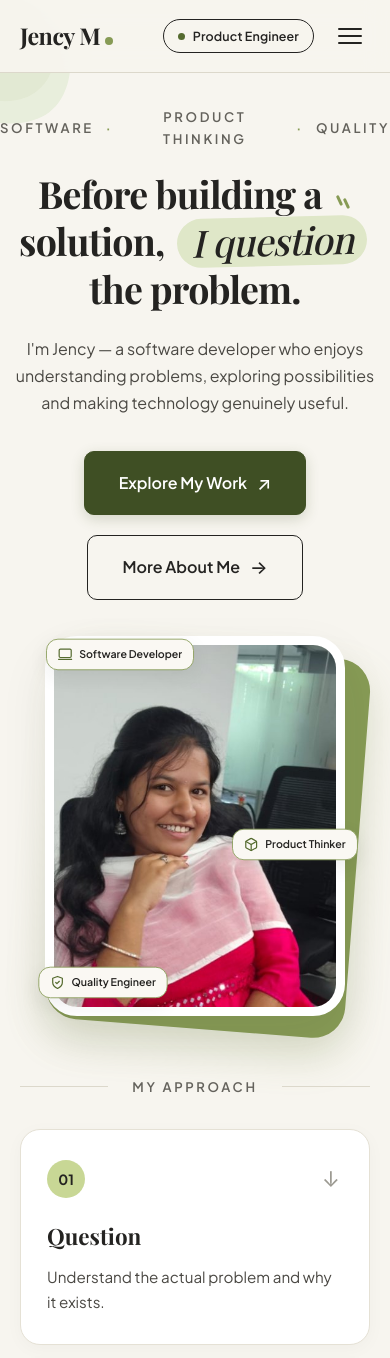
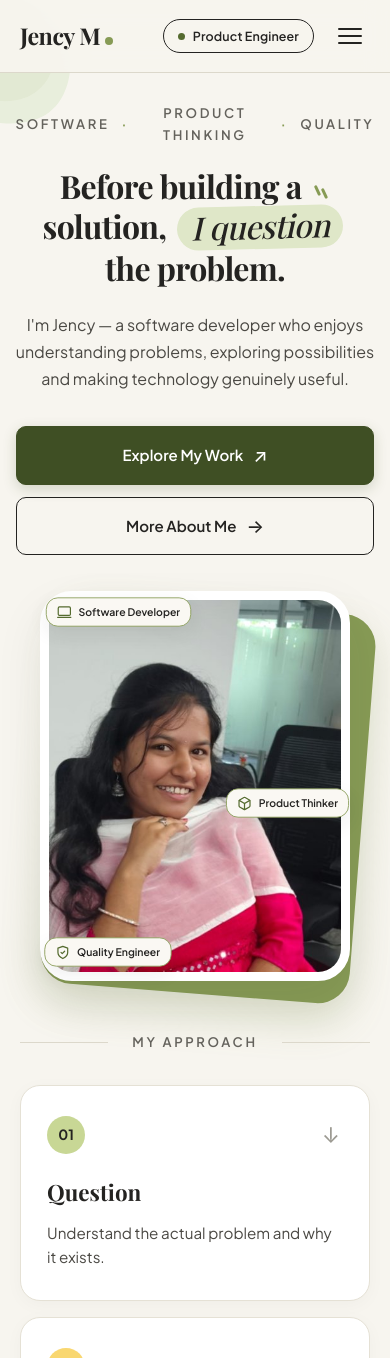
Before and after one commit to jencym634-sudo/portfolio, a PHP site: page / in a window 390 px wide. Shown: the top 1358 px of the page. Run offline with PHP 8.4, Linux system fonts and the light colour scheme; data comes from the database, SQL or seed files in the repository; data that the repository does not hold is empty; some web fonts are replaced.

Commit message:
Changed the style

```diff
--- a/assets/css/style.css
+++ b/assets/css/style.css
@@ -280,9 +280,9 @@ button {
 /* ===== HERO SECTION ===== */
 .hero {
     position: relative;
-    min-height: 100vh;
-    padding-top: calc(var(--nav-height) + 36px);
-    padding-bottom: 70px;
+    min-height: calc(100vh - var(--nav-height));
+    padding-top: calc(var(--nav-height) + 24px);
+    padding-bottom: 60px;
     display: flex;
     flex-direction: column;
     justify-content: center;
@@ -311,26 +311,24 @@ button {
     max-width: 48vw;
 }
 
-/* Hero Content Grid (Centered Max-Width Container with Reduced In-Between Gap) */
+/* Hero Content: Balanced Two-Column Desktop Grid (52% left, 42% right, 48-64px gap) */
 .hero-container {
-    width: auto;
-    max-width: 860px;
+    width: min(92vw, 1320px);
     margin: 0 auto;
     padding: 10px 0 40px;
-    display: flex;
-    justify-content: center;
+    display: grid;
+    grid-template-columns: 52fr 42fr;
     align-items: center;
-    gap: 24px;
+    column-gap: clamp(48px, 4vw, 64px);
     position: relative;
     z-index: 2;
 }
 
-/* Left Column: Narrative */
+/* Left Column: Narrative (~52% width) */
 .hero-left-col {
     position: relative;
-    flex: 0 0 auto;
-    width: auto;
-    max-width: 410px;
+    width: 100%;
+    max-width: 660px;
 }
 
 .hero-eyebrow {
@@ -353,7 +351,7 @@ button {
 /* Main Editorial Headline */
 .hero-headline {
     font-family: var(--font-serif);
-    font-size: clamp(2.8rem, 3.8vw, 4.2rem);
+    font-size: clamp(2.5rem, 3.8vw, 64px);
     font-weight: 700;
     line-height: 1.15;
     color: var(--text-primary);
@@ -412,19 +410,19 @@ button {
 
 /* Supporting Intro Text */
 .hero-intro {
-    font-size: 1.1rem;
-    line-height: 1.68;
+    font-size: 1.12rem;
+    line-height: 1.7;
     color: var(--text-secondary);
-    max-width: 440px;
+    max-width: 560px;
     margin-bottom: 34px;
     font-weight: 400;
 }
 
-/* Action Buttons */
+/* Action Buttons: Horizontally Aligned with 16px Gap */
 .hero-cta-group {
     display: flex;
     align-items: center;
-    gap: 20px;
+    gap: 16px;
     flex-wrap: wrap;
 }
 
@@ -432,12 +430,13 @@ button {
     display: inline-flex;
     align-items: center;
     gap: 10px;
-    padding: 16px 34px;
+    padding: 15px 30px;
     border-radius: 10px;
     font-family: var(--font-sans);
-    font-size: 1rem;
+    font-size: 0.98rem;
     font-weight: 600;
     text-decoration: none;
+    white-space: nowrap;
     transition: all var(--transition);
     cursor: pointer;
 }
@@ -479,20 +478,20 @@ button {
     transform: translate(2px, -2px);
 }
 
-/* Right Column: Balanced Centered Alignment */
+/* Right Column: Balanced Centered Alignment (~42% width) */
 .hero-right-col {
     display: flex;
     justify-content: center;
+    align-items: center;
     position: relative;
-    flex: 0 0 auto;
-    width: auto;
+    width: 100%;
 }
 
 .portrait-stage {
     position: relative;
-    width: clamp(350px, 28vw, 410px);
-    height: clamp(460px, 36vw, 530px);
-    margin: 0;
+    width: clamp(400px, 30vw, 440px);
+    height: clamp(500px, 37vw, 550px);
+    margin: 0 auto;
 }
 
 /* Olive Offset Tilted Backdrop Card */
@@ -567,33 +566,33 @@ button {
     color: #556B2F;
 }
 
-/* Badge 1: Software Developer (Top-Left) */
+/* Badge 1: Software Developer (Top-Left) - Placed above shoulder, safely clear of face */
 .badge-developer {
-    top: 2%;
-    left: -10%;
-    transform: rotate(-4deg);
+    top: 3%;
+    left: -8%;
+    transform: rotate(-3deg);
 }
 
 .badge-developer:hover {
     transform: rotate(-1deg) scale(1.04);
 }
 
-/* Badge 2: Product Thinker (Mid-Right) */
+/* Badge 2: Product Thinker (Mid-Right) - Placed outside right frame */
 .badge-thinker {
     top: 50%;
-    right: -10%;
-    transform: rotate(1.5deg);
+    right: -8%;
+    transform: rotate(2deg);
 }
 
 .badge-thinker:hover {
     transform: rotate(0deg) scale(1.04);
 }
 
-/* Badge 3: Quality Engineer (Bottom-Left) */
+/* Badge 3: Quality Engineer (Bottom-Left) - Placed at bottom-left corner, away from face */
 .badge-quality {
-    bottom: 8%;
+    bottom: 6%;
     left: -8%;
-    transform: rotate(-2.5deg);
+    transform: rotate(-2deg);
 }
 
 .badge-quality:hover {
@@ -805,21 +804,21 @@ button {
 
 /* ===== RESPONSIVE BREAKPOINTS ===== */
 
-/* Large Tablets & Mobile Displays (<= 880px) */
-@media (max-width: 880px) {
+/* Large Tablets & Medium Displays (<= 991px) */
+@media (max-width: 991px) {
     :root {
         --container-width: 92vw;
     }
 
     .hero-container {
-        flex-direction: column;
-        gap: 50px;
+        grid-template-columns: 1fr;
+        gap: 48px;
         text-align: center;
     }
 
     .hero-left-col {
-        max-width: 100%;
-        flex: 1 1 100%;
+        max-width: 600px;
+        margin: 0 auto;
     }
 
     .hero-eyebrow {
@@ -837,11 +836,12 @@ button {
 
     .hero-right-col {
         justify-content: center;
+        max-width: 100%;
     }
 
     .portrait-stage {
-        width: 380px;
-        height: 470px;
+        width: clamp(340px, 50vw, 400px);
+        height: clamp(430px, 62vw, 500px);
     }
 
     .floating-badge {
@@ -854,12 +854,12 @@ button {
     }
 
     .badge-thinker {
-        right: -6%;
+        right: -4%;
     }
 
     .badge-quality {
         bottom: 6%;
-        left: -6%;
+        left: -4%;
     }
 
     .approach-sequence-grid {
@@ -927,18 +927,18 @@ button {
     }
 
     .hero {
-        padding-top: calc(var(--nav-height) + 24px);
-        padding-bottom: 50px;
+        padding-top: calc(var(--nav-height) + 20px);
+        padding-bottom: 40px;
     }
 
     .hero-container {
-        padding: 10px 0 30px;
+        padding: 10px 0 20px;
         gap: 36px;
     }
 
     .hero-headline {
-        font-size: 2.35rem;
-        line-height: 1.22;
+        font-size: clamp(2rem, 7vw, 2.45rem);
+        line-height: 1.2;
     }
 
     .hero-headline .highlight-pill {
@@ -947,11 +947,23 @@ button {
 
     .hero-intro {
         font-size: 1rem;
+        max-width: 100%;
+    }
+
+    .hero-cta-group {
+        justify-content: center;
+        gap: 12px;
+        flex-wrap: wrap;
+    }
+
+    .btn-editorial {
+        padding: 13px 22px;
+        font-size: 0.94rem;
     }
 
     .portrait-stage {
-        width: 300px;
-        height: 380px;
+        width: clamp(290px, 80vw, 340px);
+        height: clamp(370px, 95vw, 430px);
     }
 
     .floating-badge {
@@ -961,17 +973,17 @@ button {
     }
 
     .badge-developer {
-        top: 0%;
-        left: -4%;
+        top: 1%;
+        left: -3%;
     }
 
     .badge-thinker {
-        right: -8%;
+        right: -5%;
     }
 
     .badge-quality {
         bottom: 4%;
-        left: -6%;
+        left: -4%;
     }
 
     .dashes-portrait {
@@ -996,3 +1008,36 @@ button {
         transform: rotate(90deg) translateY(-3px);
     }
 }
+
+/* Small Mobile Screens (<= 480px / 390px) */
+@media (max-width: 480px) {
+    .portrait-stage {
+        width: min(85vw, 310px);
+        height: 390px;
+    }
+
+    .floating-badge {
+        font-size: 0.76rem;
+        padding: 6px 12px;
+        transform: scale(0.86) !important;
+    }
+
+    .badge-developer {
+        top: 1%;
+        left: -2%;
+    }
+
+    .badge-thinker {
+        right: -3%;
+    }
+
+    .badge-quality {
+        bottom: 3%;
+        left: -2%;
+    }
+
+    .btn-editorial {
+        width: 100%;
+        justify-content: center;
+    }
+}
```
